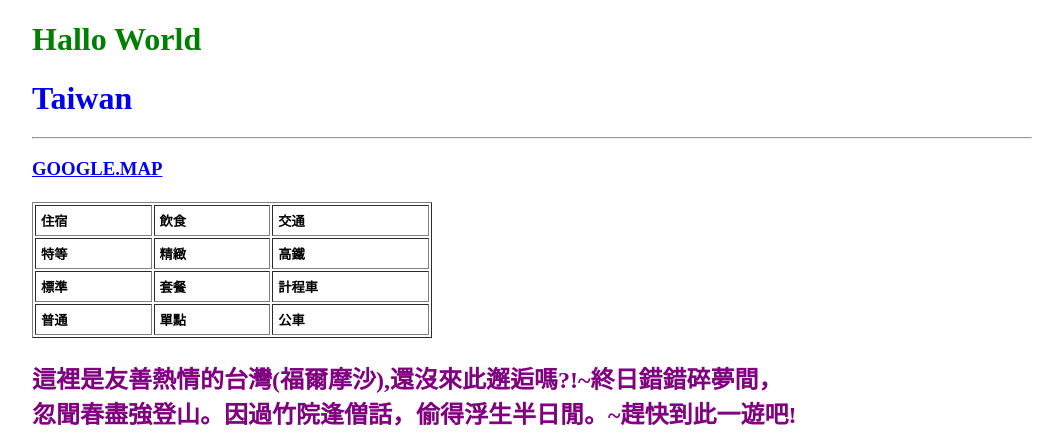
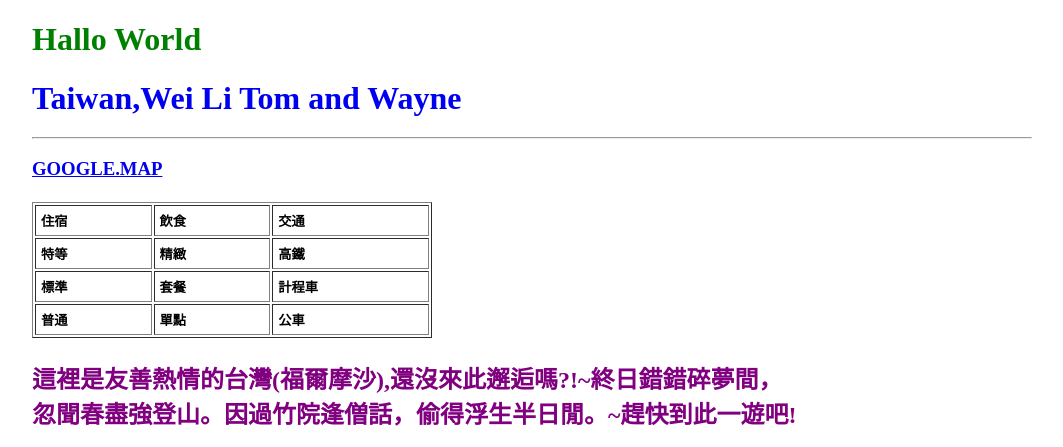
Before and after one commit to appsking/appsking-github.io, a plain HTML site: page index.html in a window 1280 px wide. Shown: the top 447 px of the page, without its empty margins (108-1171 px from the left). Drawn offline with Linux system fonts and the light colour scheme.

Commit message:
Update index.html

```diff
--- a/index.html
+++ b/index.html
@@ -13,7 +13,7 @@
 </head>
 <body style=""margin:0px background="">
 <h1><font color="green">Hallo World</font></h1>
-<h2><font size="6" color="R0000FF">Taiwan</font></h2>
+<h2><font size="6" color="R0000FF">Taiwan,Wei Li Tom and Wayne</font></h2>
 <HR/>
 <h3><a href="https://www.google.com.tw/maps/@24.9871676,121.6447893,10z">GOOGLE.MAP</a></h3>
 <h5><TABLE border="1" WIDTH="400PX" CELLPADDING="5PX">
```
